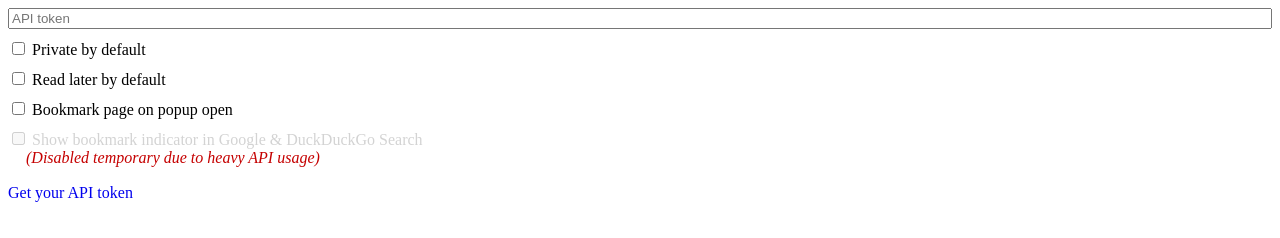
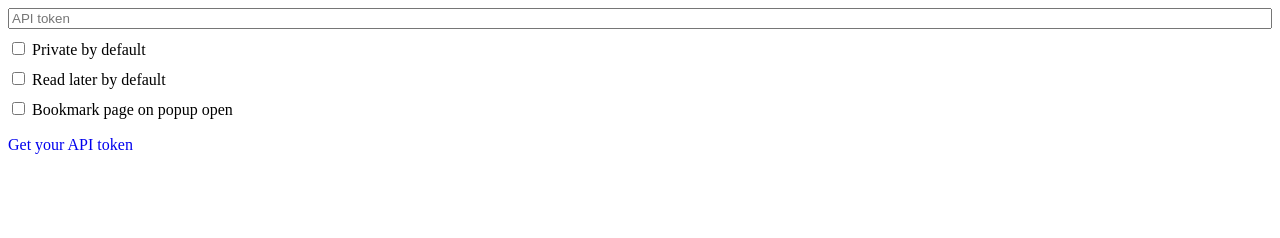
Before and after one commit to cppcho/pinboard-plusplus, a website with bundled scripts: page src/html/options.html in a window 1280 px wide. Built offline with nearby package versions, Linux system fonts and the light colour scheme.

Commit message:
Remove bookmark indicator option

```diff
--- a/src/html/options.html
+++ b/src/html/options.html
@@ -19,10 +19,10 @@
       <div class="options__checkbox">
         <input type="checkbox" id="quick_add" /> Bookmark page on popup open
       </div>
-      <div class="options__checkbox options__checkbox--disabled">
+      <!--<div class="options__checkbox options__checkbox--disabled">
         <input type="checkbox" id="pin_in_google" disabled /> Show bookmark indicator in Google & DuckDuckGo Search
         <div class="options__checkbox-help-text">(Disabled temporary due to heavy API usage)</div>
-      </div>
+      </div>-->
     </div>
     <div class="options__bottom">
       <a href="https://pinboard.in/settings/password" target="_blank">Get your API token</a>
```
